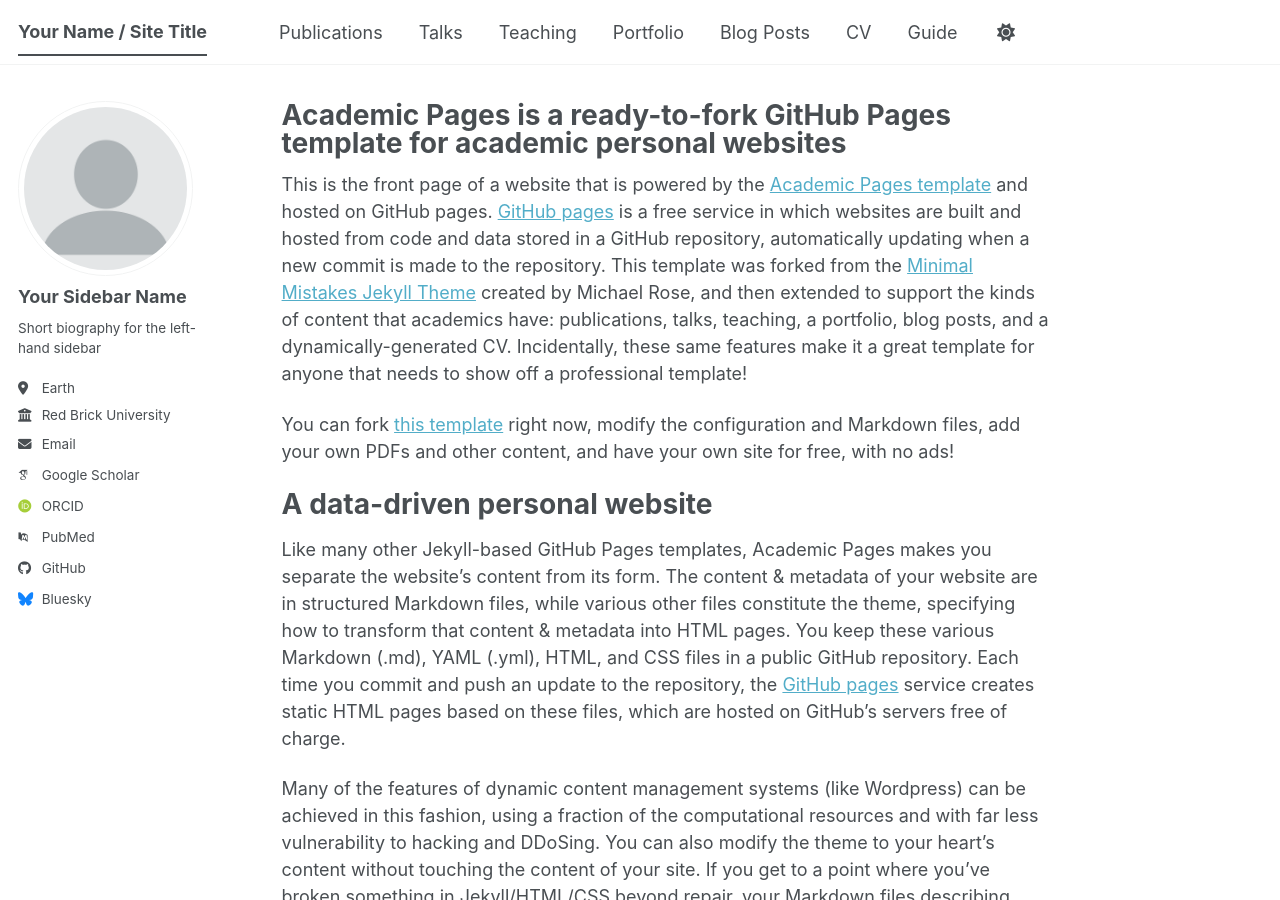
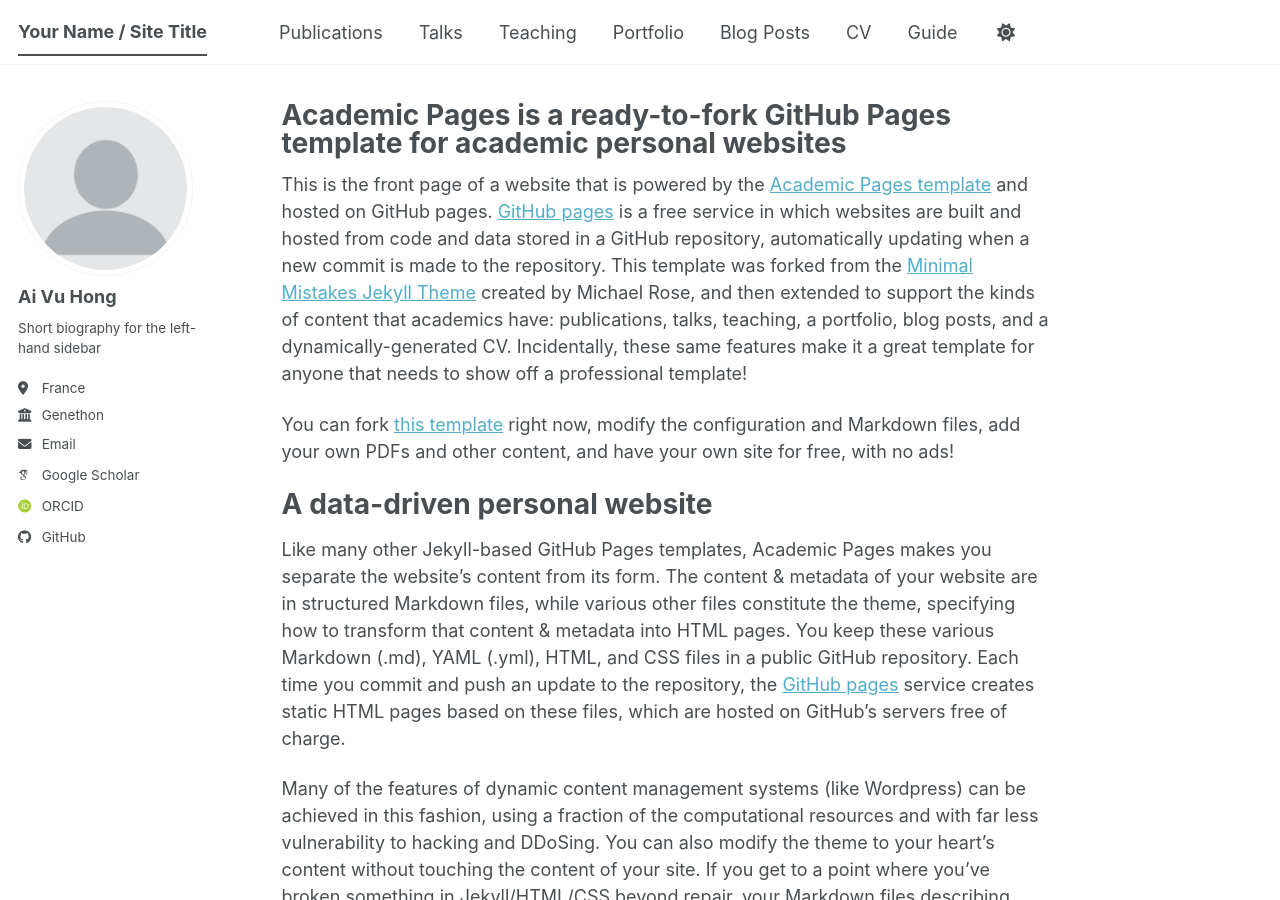
Before and after one commit to vuhongai/vuhongai.github.io, a Jekyll site: the page built from _pages/about.md, in a window 1280 px wide and 900 px high. Built offline with Jekyll 4.4.1, drawn with Linux system fonts in a browser that asks for light colours; some web fonts are replaced; a script bundle is joined from its source files by our own code; library files that are not in the unit come from our copies.

Commit message:
Update _config.yml

```diff
--- a/_config.yml
+++ b/_config.yml
@@ -24,24 +24,24 @@
 author:
   # Biographic information
   avatar           : "profile.png"
-  name             : "Your Sidebar Name"
+  name             : "Ai Vu Hong"
   pronouns         : # example: "she/her"
   bio              : "Short biography for the left-hand sidebar"
-  location         : "Earth"
-  employer         : "Red Brick University"
+  location         : "France"
+  employer         : "Genethon"
   uri              : # URL
-  email            : "none@example.org"
+  email            : "vuhongai@gmail.com"
 
   # Academic websites
   academia         : # URL
   arxiv            : # URL - Update with the correct link to your profile
-  googlescholar    : "https://scholar.google.com/citations?user=PS_CX0AAAAAJ"
+  googlescholar    : "https://scholar.google.com/citations?user=HGfrQiUAAAAJ&hl=fr"
   inspire-hep      : # URL
   impactstory      : # URL
-  orcid            : "https://orcid.org/yourorcidurl"
+  orcid            : "https://orcid.org/0000-0002-0872-4295"
   semantic         : # URL
   ssrn             : # URL
-  pubmed           : "https://www.ncbi.nlm.nih.gov/pubmed/?term=john+snow"
+  pubmed           : # URL
   researchgate     : # URL
   scopus           : # URL
   zotero           : # URL
@@ -57,7 +57,7 @@
 
   # Social media
   artstation       : # Username
-  bluesky          : "bsky.app" # Replace this with you Bluesky username
+  bluesky          : # Username
   facebook         : # Username
   flickr           : # Username
   foursquare       : # Username
```
